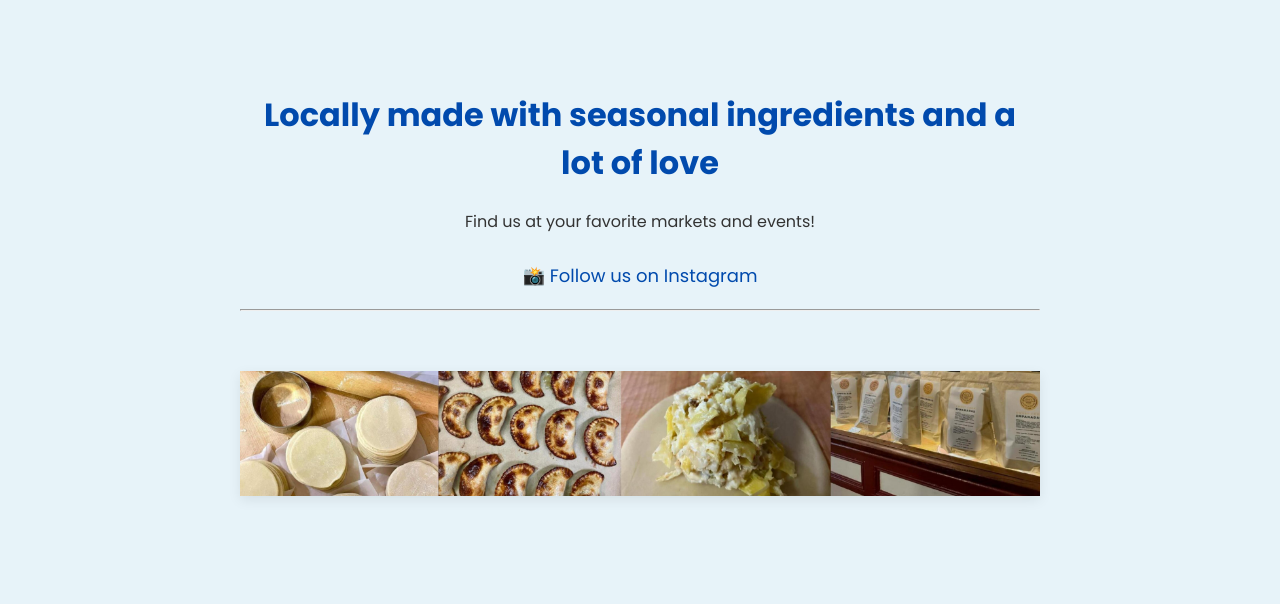
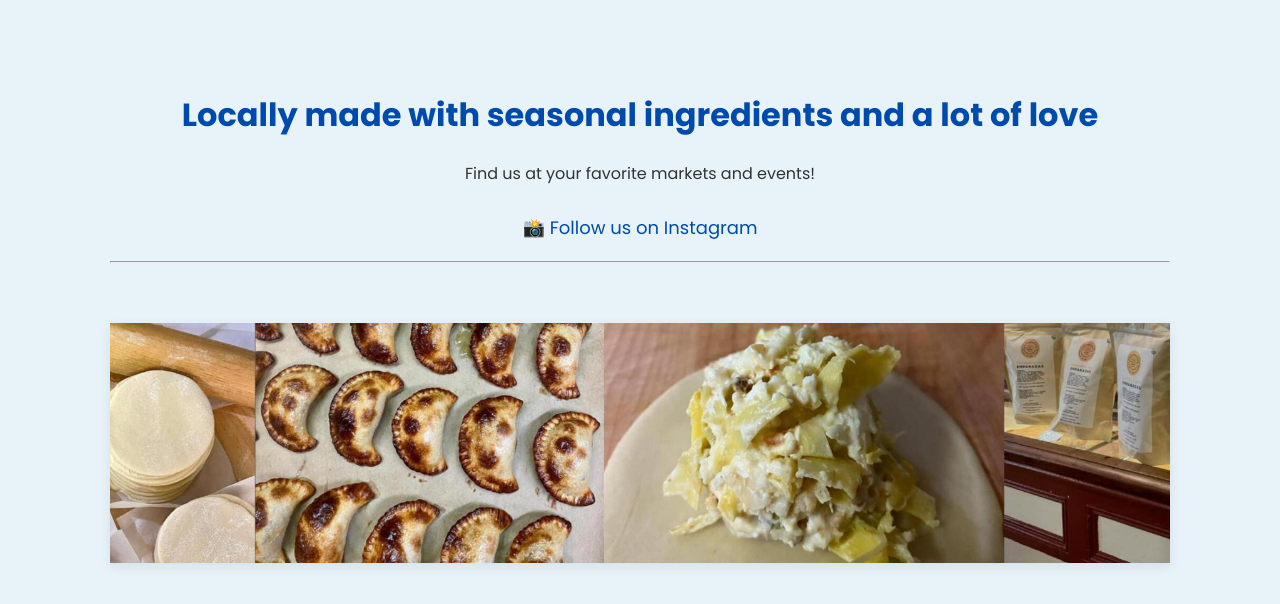
Before and after one commit to tinchogurman/flask-empanadas, a Flask app: page / in a window 1280 px wide. Shown: the part 136-740 px from the top of the page. Run offline with Flask 3, Linux system fonts and the light colour scheme.

Commit message:
restarted home

```diff
--- a/static/style.css
+++ b/static/style.css
@@ -144,7 +144,7 @@ canvas {
 
 .home-centered {
     text-align: center;
-    max-width: 800px;
+    max-width: 1200px;
     margin: 0 auto;
     padding: 30px 20px;
 }
@@ -281,4 +281,5 @@ canvas {
   max-width: 1440px;
   object-fit: cover;
   border-radius: 0;
+  height: 240px;
 }
--- a/templates/presupuesto.html
+++ b/templates/presupuesto.html
@@ -37,7 +37,7 @@
 </div>
 
 <script>
-const unitPrice = 1.5;
+const unitPrice = 3.6;
 let budgetItems = [];
 
 function modifyItem(flavor, delta) {
```
